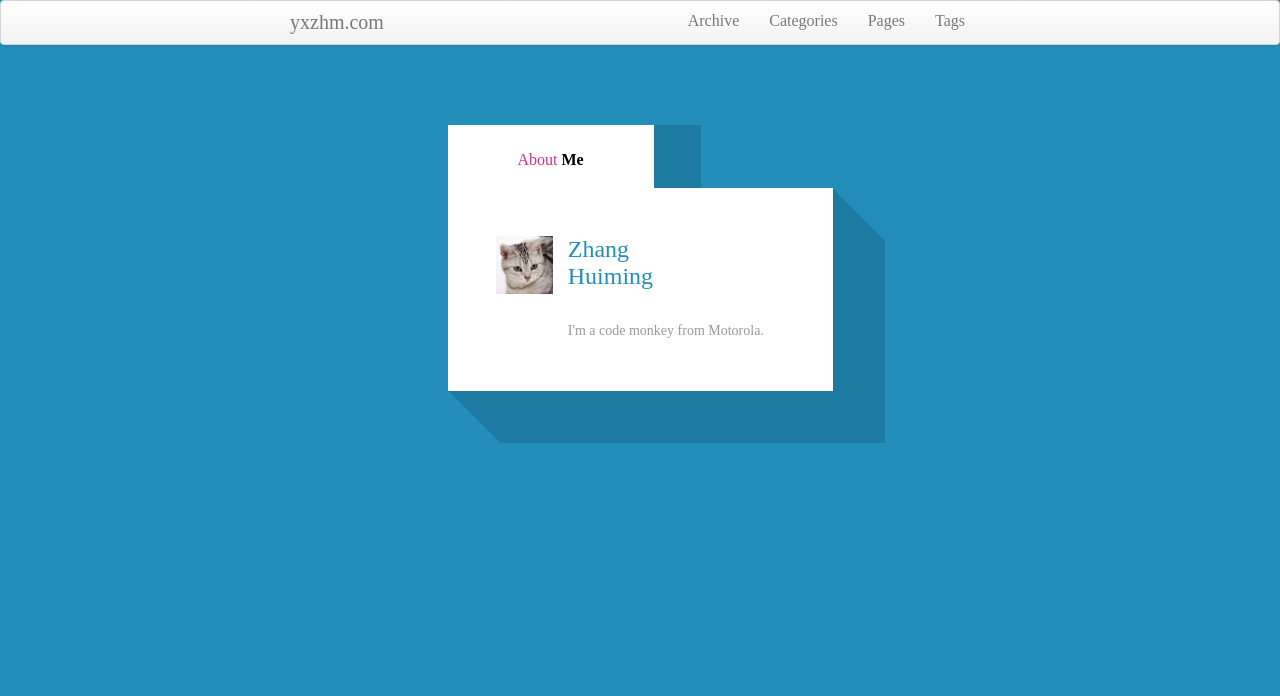
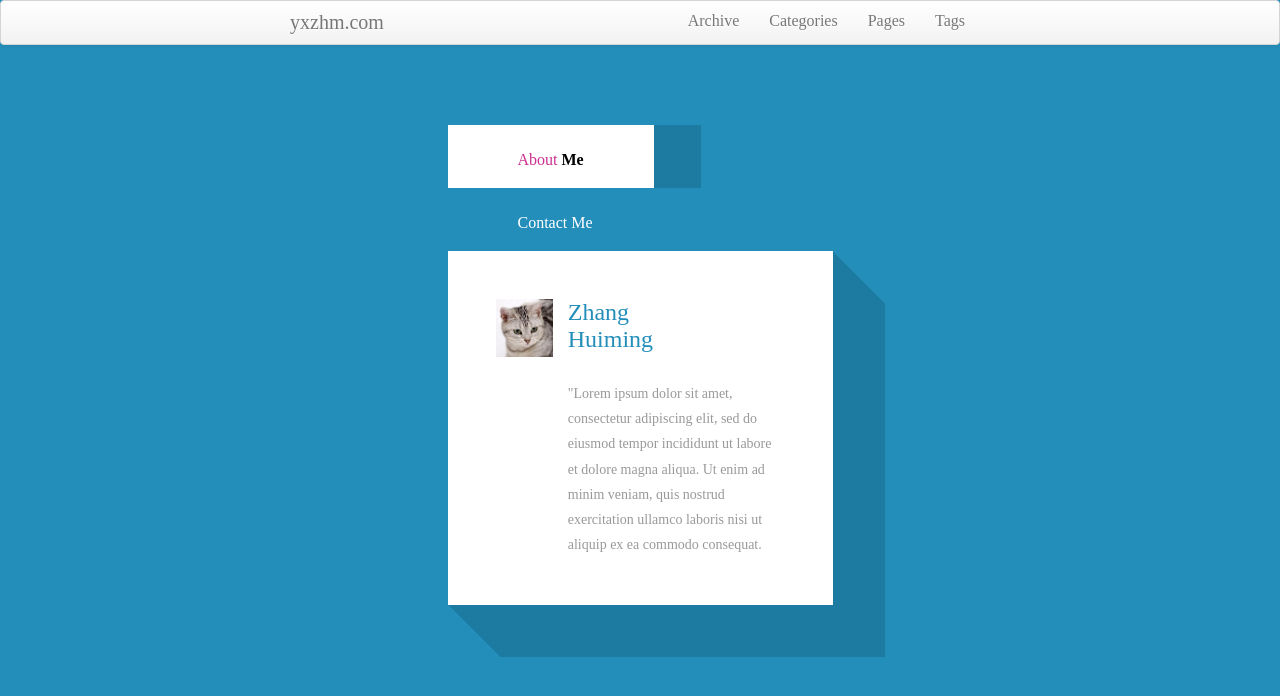
Before and after one commit to yxzhm/yxzhm.github.io, a Jekyll site: the page index.html, which Jekyll copies as it is, in a window 1280 px wide. Shown: the top 696 px of the page. Built offline with Jekyll 4.4.1, drawn with Linux system fonts in a browser that asks for light colours; some web fonts are replaced.

Commit message:
update index

```diff
--- a/index.html
+++ b/index.html
@@ -57,7 +57,8 @@
         <div class="sap_tabs">
             <div id="horizontalTab" style="display: block; width: 100%; margin: 0px;">
                 <ul class="resp-tabs-list">
-                    <li class="resp-tab-item grid1" aria-controls="tab_item-0" role="tab"><span>About <i>me</i></span></li>
+                    <li class="resp-tab-item grid1" aria-controls="tab_item-0" role="tab"><span>About <i>Me</i></span></li>
+                    <li class="resp-tab-item grid2" aria-controls="tab_item-1" role="tab"><span>Contact <i>Me</i></span></li>
                     <div class="clear"></div>
                 </ul>
                 <div class="resp-tabs-container">
@@ -71,18 +72,51 @@
                                     <h2>Zhang Huiming</h2>
                                 </div>
                                 <div class="facts_right2">
+                                    <ul>
+                                    </ul>
                                 </div>
                                 <div class="clear"> </div>
-                                <p>I'm a code monkey from Motorola.</p>
+                                <p>"Lorem ipsum dolor sit amet, consectetur adipiscing
+                                    elit, sed do eiusmod tempor incididunt ut labore et
+                                    dolore magna aliqua. Ut enim ad minim veniam, quis
+                                    nostrud exercitation ullamco laboris nisi ut aliquip ex
+                                    ea commodo consequat.</p>
                             </div>
                             <div class="clear"> </div>
                         </div>
                     </div>
+                    <div class="tab-1 resp-tab-content" aria-labelledby="tab_item-1">
+                        <div class="facts">
+                            <div class="facts_left">
+                                <img src="/assets/images/1.jpg" alt=" " class="img-responsive" />
+                            </div>
+                            <div class="facts_right">
+                                <div class="facts_right1">
+                                    <h2>James Robert</h2>
+                                </div>
+                                <div class="facts_right2">
+                                    <ul>
+                                        <li><a href="#" class="facebook"> </a></li>
+                                        <li><a href="#" class="twitter"> </a></li>
+                                        <li><a href="#" class="p"> </a></li>
+                                        <li><a href="#" class="g-plus"> </a></li>
+                                    </ul>
+                                </div>
+                                <div class="clear"> </div>
+                                <p>Mail: me@yxzhm.com</p>
+                                <p>Wechat: andy65535</p>
+                                <p>QQ: 89597309</p>
+                            </div>
+                            <div class="clear"> </div>
+                        </div>
 
+                    </div>
                 </div>
             </div>
         </div>
     </div>
+
+
     <script src="/assets/js/easyResponsiveTabs.js" type="text/javascript"></script>
     <script type="text/javascript">
         $(document).ready(function () {
```
